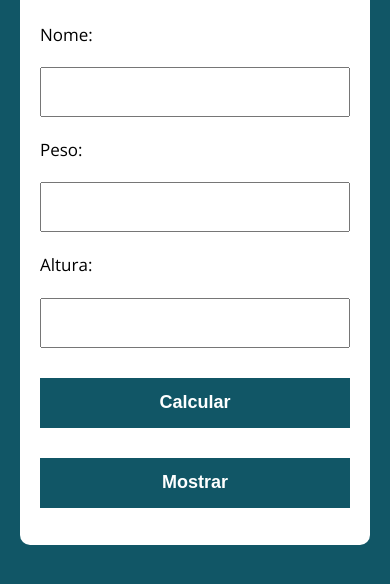
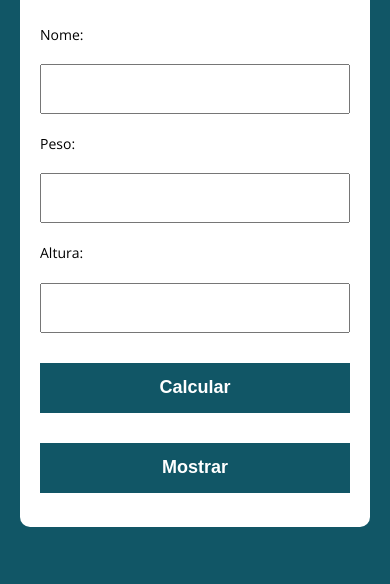
Before and after one commit to Brunoll177/calculo-imc, a plain HTML site: page index.html in a window 390 px wide. Shown: the part 134-718 px from the top of the page. Drawn offline with nearby package versions, Linux system fonts and the light colour scheme.

Commit message:
Update style.css

```diff
--- a/assets/css/style.css
+++ b/assets/css/style.css
@@ -76,15 +76,15 @@
     padding: 10px;
   } @media (max-width:700px){
 .container{
-max-width: 100%;
+max-width: 620px;
 margin: 50px 20px;
 }
 .container1{
-  max-width: 100%;
+  max-width: 620px;
   margin: 50px 20px;
   }
 
 p{
-  font-size: 17px;
+  font-size: 14px;
 }
   }
```
